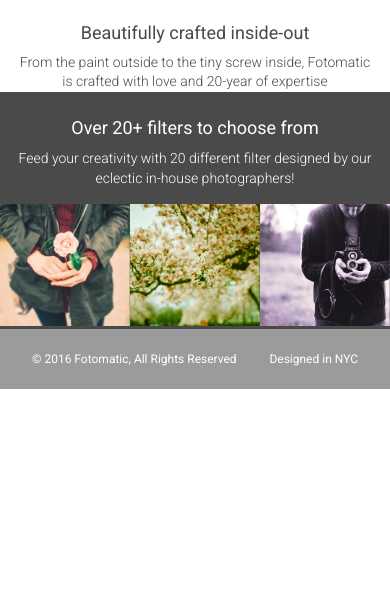
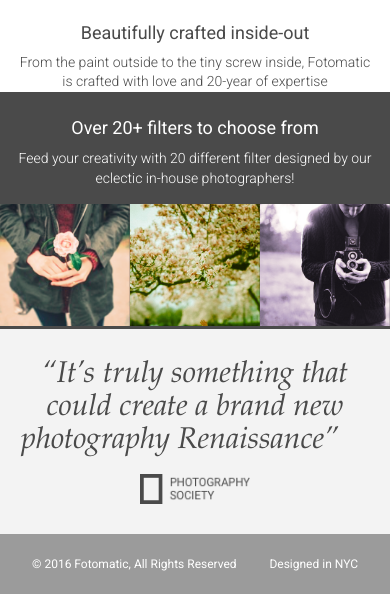
Before and after one commit to drg79/Fotomatic, a plain HTML site: page index.html in a window 390 px wide. Shown: the part 1014-1608 px from the top of the page. Before the commit the page ends 1403 px from the top, so only its background shows below. Drawn offline with Linux system fonts and the light colour scheme; a web font is replaced by a local one.

Commit message:
desktop site complete///

```diff
--- a/resources/css/style.css
+++ b/resources/css/style.css
@@ -358,11 +358,11 @@ header .mobile {
   background-color: #f3f3f3;
 }
 
-#quotes-section content {
+#quotes-section .content {
   padding: 5rem 0;
 }
 
-#quotes-section quote {
+#quotes-section .quote {
   padding-right: 1.875rem;
   font-family: "Palatino", serif;
   font-size: 1.875rem;
@@ -371,12 +371,12 @@ header .mobile {
   color: #4a4a4a;
 }
 
-#quotes-section quote-citation {
+#quotes-section .quote-citation {
   height: 1.875rem;
 }
 
 @media only screen and (max-width: 760px) {
-  #quotes-section content {
+  #quotes-section .content {
     padding: 1.875rem .625rem;
   }
 
@@ -385,7 +385,7 @@ header .mobile {
     line-height: 1.4;
   }
 
-  #quotes-section quote-citation {
+  #quotes-section .quote-citation {
     display: block;
     padding-top: 1rem;
     margin: auto;
@@ -411,6 +411,6 @@ footer .copyright {
 
 @media only screen and (min-width: 760px) {
   footer .content {
-    font-size: .625rem;
+    font-size: .75rem;
   }
 }
```
Also changed, not shown: index.html (+1 -1 lines).
